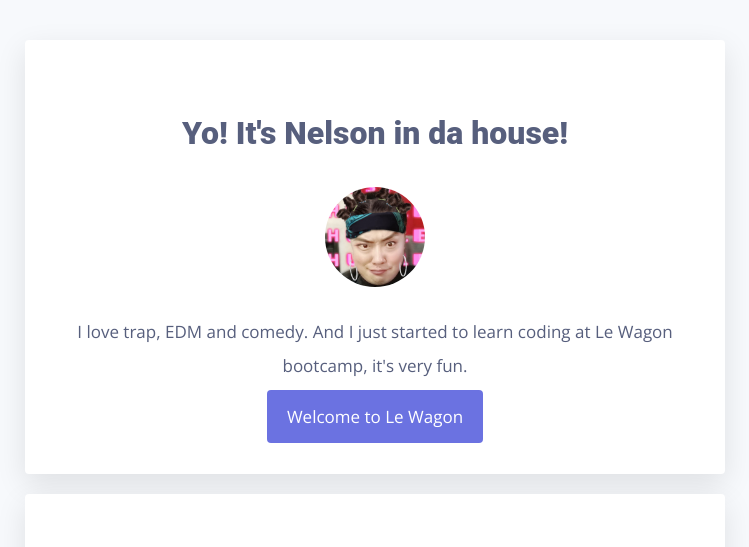
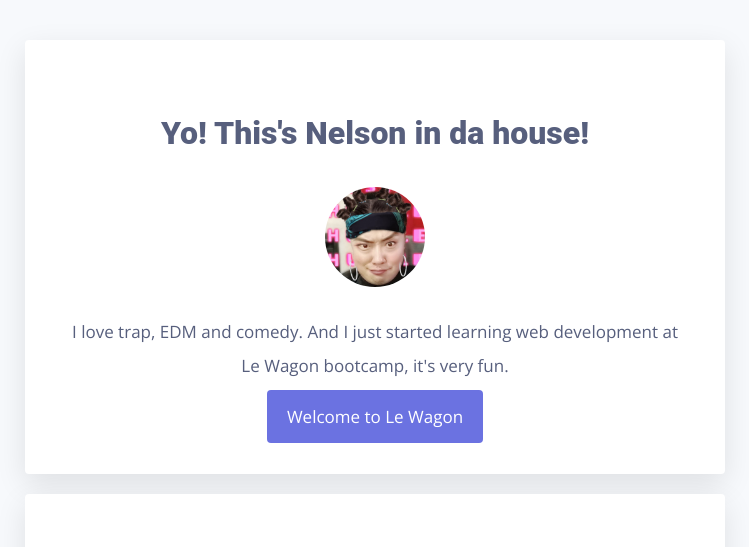
Before and after one commit to limpdl/profile, a plain HTML site: page index.html in a window 1280 px wide. Shown: the top 547 px of the page, without its empty margins (265-1014 px from the left). Drawn offline with nearby package versions, Linux system fonts and the light colour scheme.

Commit message:
update font

```diff
--- a/index.html
+++ b/index.html
@@ -10,10 +10,10 @@
 <body>
 	<div class="container">
 		<div class="card">
-			<h1>Yo! It's Nelson in da house!</h1>
+			<h1>Yo! This's Nelson in da house!</h1>
 			<img src="images/head.jpg" alt="profile pic" id="img-profile" class="img-rounded">
 			<p>
-				I love trap, EDM and comedy. And I just started to learn coding at Le Wagon bootcamp, it's very fun.
+				I love trap, EDM and comedy. And I just started learning web development at Le Wagon bootcamp, it's very fun.
 			</p>
 			<a href="http://lewagon.com" class="btn-blue">Welcome to Le Wagon</a>
 		</div>
--- a/style.css
+++ b/style.css
@@ -1,9 +1,9 @@
-@import url("http://fonts.googleapis.com/css?family=Open+Sans:400,300,700|Poppins:300,400,500,700");
+@import url('https://fonts.googleapis.com/css?family=Open+Sans&display=swap');
 @import url(https://use.fontawesome.com/releases/v5.2.0/css/all.css);
 
 body {
     background-color: #F7F9FC;
-    font-family: 'Open Sans', serif;
+    font-family: 'Open Sans', sans-serif;
     color: #575F7D;
     font-size: 17px;
     line-height: 2;
```
